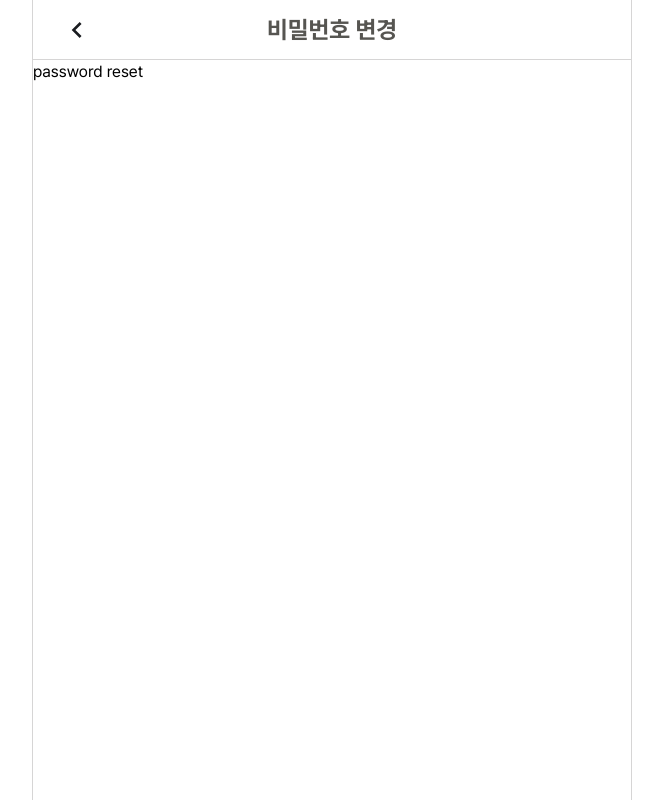
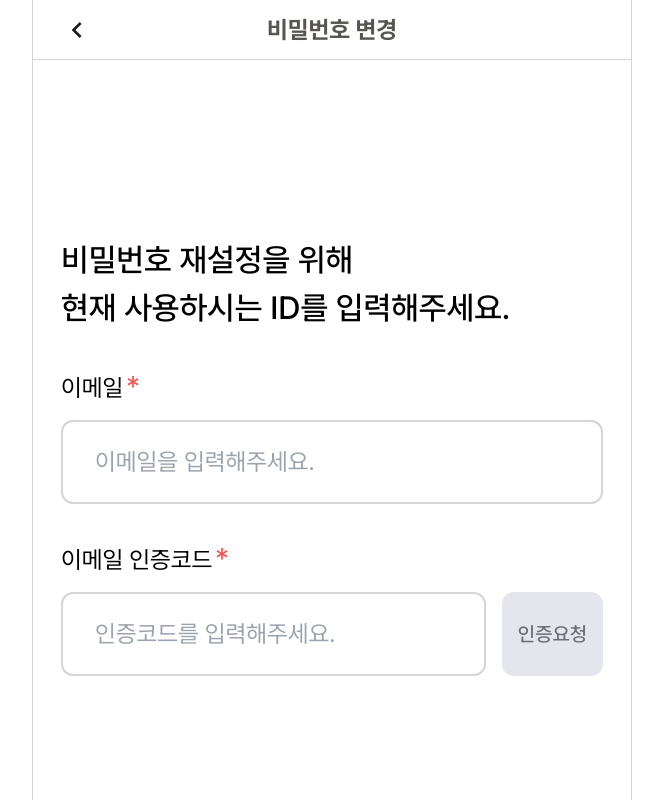
Before and after one commit to 809bakery/SCON-Frontend, a Next.js app: page /login/password_reset in a window 1280 px wide. Shown: the top 800 px of the page, without its empty margins (308-971 px from the left). Built offline with nearby package versions, Linux system fonts and the light colour scheme.

Commit message:
design: 비밀번호 재설정 이메일 인증 페이지 디자인 구현

```diff
--- /dev/null
+++ b/src/app/(auth)/login/password_reset/new/page.tsx
@@ -0,0 +1,11 @@
+export default function PasswordResetNew() {
+  return (
+    <div className="px-7 pt-[11rem] relative">
+      <div className="flex flex-col gap-10">
+        <h2 className="text-[2rem] font-medium">
+          새로운 비밀번호를 설정해주세요.
+        </h2>
+      </div>
+    </div>
+  )
+}
--- a/src/app/(auth)/login/password_reset/page.tsx
+++ b/src/app/(auth)/login/password_reset/page.tsx
@@ -1,3 +1,183 @@
+/* eslint-disable no-nested-ternary */
+
+'use client'
+
+import { useRouter } from 'next/navigation'
+import { useState } from 'react'
+
+import Timer from '@/components/timer.tsx'
+import { emailRegExp } from '@/constants/regex/index.ts'
+import Checked from '@/static/svg/checked-icon.svg'
+import Required from '@/static/svg/required-star.svg'
+
 export default function PasswordReset() {
-  return <div>password reset</div>
+  const router = useRouter()
+
+  const [email, setEmail] = useState<string>('')
+  const [isEmailValid, setIsEmailValid] = useState<boolean>(false)
+  const [emailConfirm, setEmailConfirm] = useState<string>('')
+  const [isEmailButtonClicked, setIsEmailButtonClicked] = useState(false)
+  const [isEmailConfirmSuccess, setIsEmailConfirmSuccess] = useState(false)
+  const [emailErrorMessages, setEmailErrorMessages] = useState<string>('')
+  const [emailConfirmErrorMessages, setEmailConfirmErrorMessages] =
+    useState<string>('')
+  const [emailConfirmSuccessMessage, setEmailConfirmSuccessMessage] =
+    useState<boolean>(false)
+  const [timerKey, setTimerKey] = useState(0)
+
+  const handleButtonClick = () => {
+    setIsEmailButtonClicked(true)
+    setEmailConfirmErrorMessages(
+      `메일 전송이 완료되었습니다.\n메일 발송이 되지 않을시 재전송 버튼을 눌러주세요.`,
+    )
+    setTimerKey((prevKey) => prevKey + 1)
+  }
+
+  const onChange = (e: React.ChangeEvent<HTMLInputElement>) => {
+    const { name, value } = e.target
+    if (name === 'email') {
+      setEmail(value)
+      // 이메일 형식이 아닐 경우
+      if (!emailRegExp.test(value) && value.length > 0) {
+        setEmailErrorMessages('이메일 형식이 올바르지 않습니다.')
+        setIsEmailValid(false)
+      } else if (emailRegExp.test(value) && value.length > 0) {
+        setEmailErrorMessages('')
+        setIsEmailValid(true)
+      } else if (value.length === 0) {
+        setEmailErrorMessages('')
+        setIsEmailValid(false)
+      }
+    } else if (name === 'emailConfirm') {
+      setEmailConfirm(value)
+      if (value.length === 0) {
+        setEmailConfirmErrorMessages('')
+      } else if (value !== 'ABCDE') {
+        setEmailConfirmErrorMessages('인증 코드를 다시 확인해주세요.')
+      } else {
+        setEmailConfirmErrorMessages('')
+        setEmailConfirmSuccessMessage(true)
+        setIsEmailConfirmSuccess(true)
+      }
+    }
+  }
+
+  const isDisabled = !isEmailConfirmSuccess || !isEmailValid
+
+  return (
+    <div className="w-full px-7 pt-[11rem] flex flex-col pb-[13.5rem]">
+      <div className="flex flex-col gap-10 mb-[11.25rem]">
+        <h2 className="text-[2rem] font-medium">
+          비밀번호 재설정을 위해
+          <br />
+          현재 사용하시는 ID를 입력해주세요.
+        </h2>
+        <div className="flex flex-col gap-4">
+          <label
+            htmlFor="email"
+            className="font-normal text-2xl flex space-x-1"
+          >
+            <span>이메일</span>
+            <Required />
+          </label>
+          <div className="flex flex-col gap-3">
+            <div className="border-2 border-border  rounded-xl focus-within:border-primary flex justify-between px-4  py-6">
+              <input
+                id="email"
+                type="email"
+                name="email"
+                autoComplete="off"
+                disabled={isEmailConfirmSuccess}
+                placeholder="이메일을 입력해주세요."
+                onChange={onChange}
+                value={email}
+                className="w-full px-4 text-2xl rounded-xl outline-none"
+              />
+              {isEmailConfirmSuccess && (
+                <div className="min-w-min">
+                  <Checked className="w-7 h-7" />
+                </div>
+              )}
+            </div>
+            {emailErrorMessages && (
+              <p className="whitespace-pre-wrap text-warning pl-4">
+                {emailErrorMessages}
+              </p>
+            )}
+          </div>
+        </div>
+        {/* 이메일 인증 */}
+        <div className="flex flex-col gap-4">
+          <label
+            htmlFor="emailConfirm"
+            className="font-normal text-2xl flex space-x-1"
+          >
+            <span>이메일 인증코드</span>
+            <Required />
+          </label>
+          <div className="flex flex-col gap-3">
+            <div className="flex space-x-4 w-full">
+              <div className="flex items-center w-full border-2 border-border  rounded-xl focus-within:border-primary px-4  py-6">
+                <input
+                  id="emailConfirm"
+                  type="email"
+                  name="emailConfirm"
+                  autoComplete="off"
+                  disabled={!isEmailButtonClicked || isEmailConfirmSuccess}
+                  placeholder="인증코드를 입력해주세요."
+                  onChange={onChange}
+                  value={emailConfirm}
+                  className="outline-none bg-transparent rounded-xl text-2xl pl-4 pr-8 w-full"
+                />
+                {isEmailButtonClicked && !isEmailConfirmSuccess && (
+                  <Timer key={timerKey} />
+                )}
+                {isEmailConfirmSuccess && (
+                  <div className="min-w-min">
+                    <Checked className="w-7 h-7" />
+                  </div>
+                )}
+              </div>
+              <button
+                type="button"
+                className={`cursor-pointer text-center px-4  rounded-xl font-medium text-xl min-w-max ${
+                  isEmailConfirmSuccess || !isEmailValid
+                    ? 'btn-disabled'
+                    : 'bg-primary'
+                }`}
+                onClick={handleButtonClick}
+                disabled={isEmailConfirmSuccess || !isEmailValid}
+              >
+                <span>
+                  {isEmailButtonClicked
+                    ? isEmailConfirmSuccess
+                      ? '인증완료'
+                      : '재전송'
+                    : '인증요청'}
+                </span>
+              </button>
+            </div>
+            {emailConfirmErrorMessages && (
+              <p className="whitespace-pre-wrap text-warning pl-4">
+                {emailConfirmErrorMessages}
+              </p>
+            )}
+            {emailConfirmSuccessMessage && (
+              <p className="whitespace-pre-wrap text-success pl-4">
+                인증이 완료되었습니다.
+              </p>
+            )}
+          </div>
+        </div>
+      </div>
+      <button
+        type="button"
+        className={`w-full text-center font-normal text-2xl py-7 rounded-xl mt-8 ${isDisabled ? 'btn-disabled' : 'bg-primary'}`}
+        disabled={isDisabled}
+        onClick={() => router.push('/login/password_reset/new')}
+      >
+        <span>다음 단계</span>
+      </button>
+    </div>
+  )
 }
```
